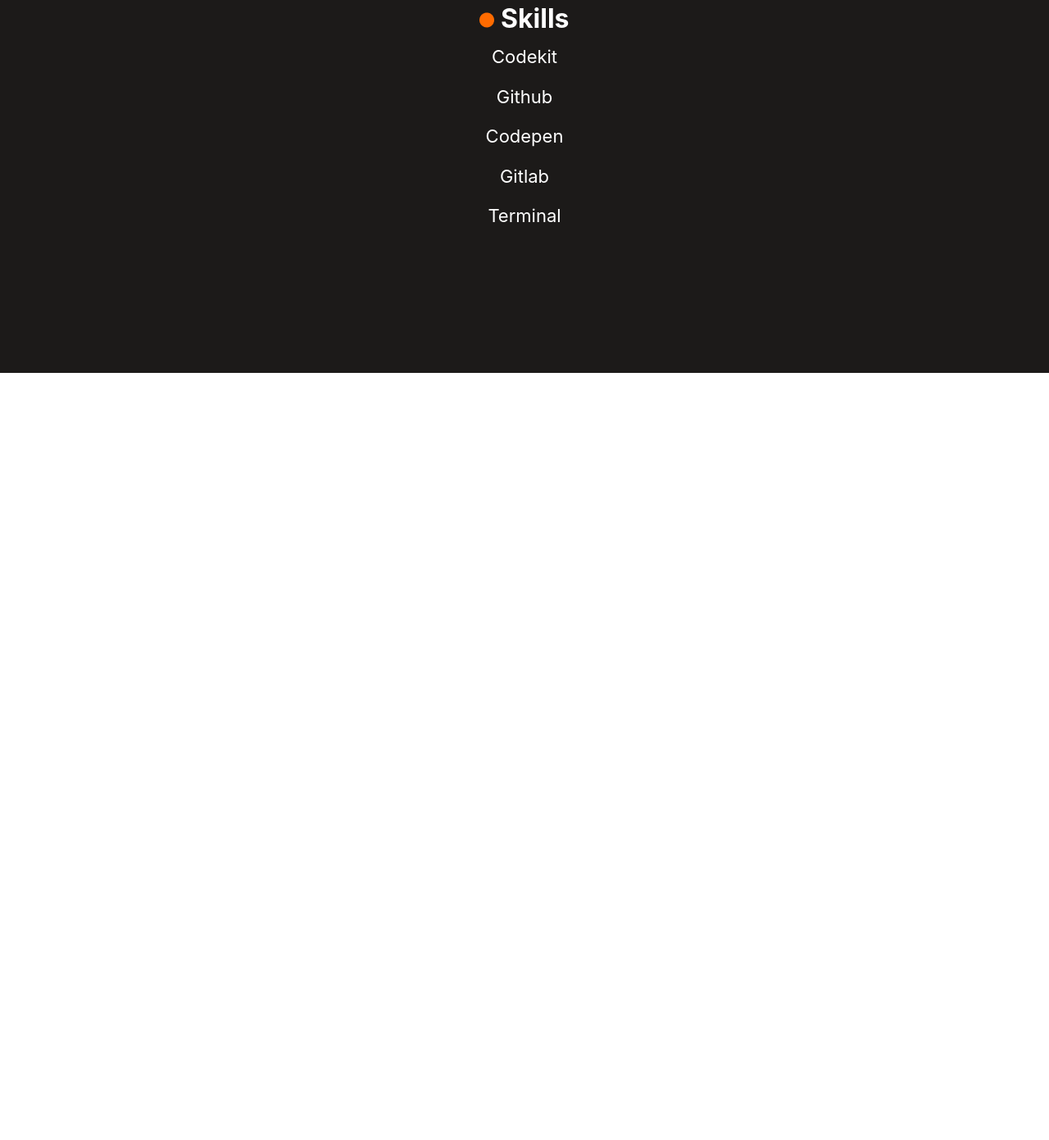
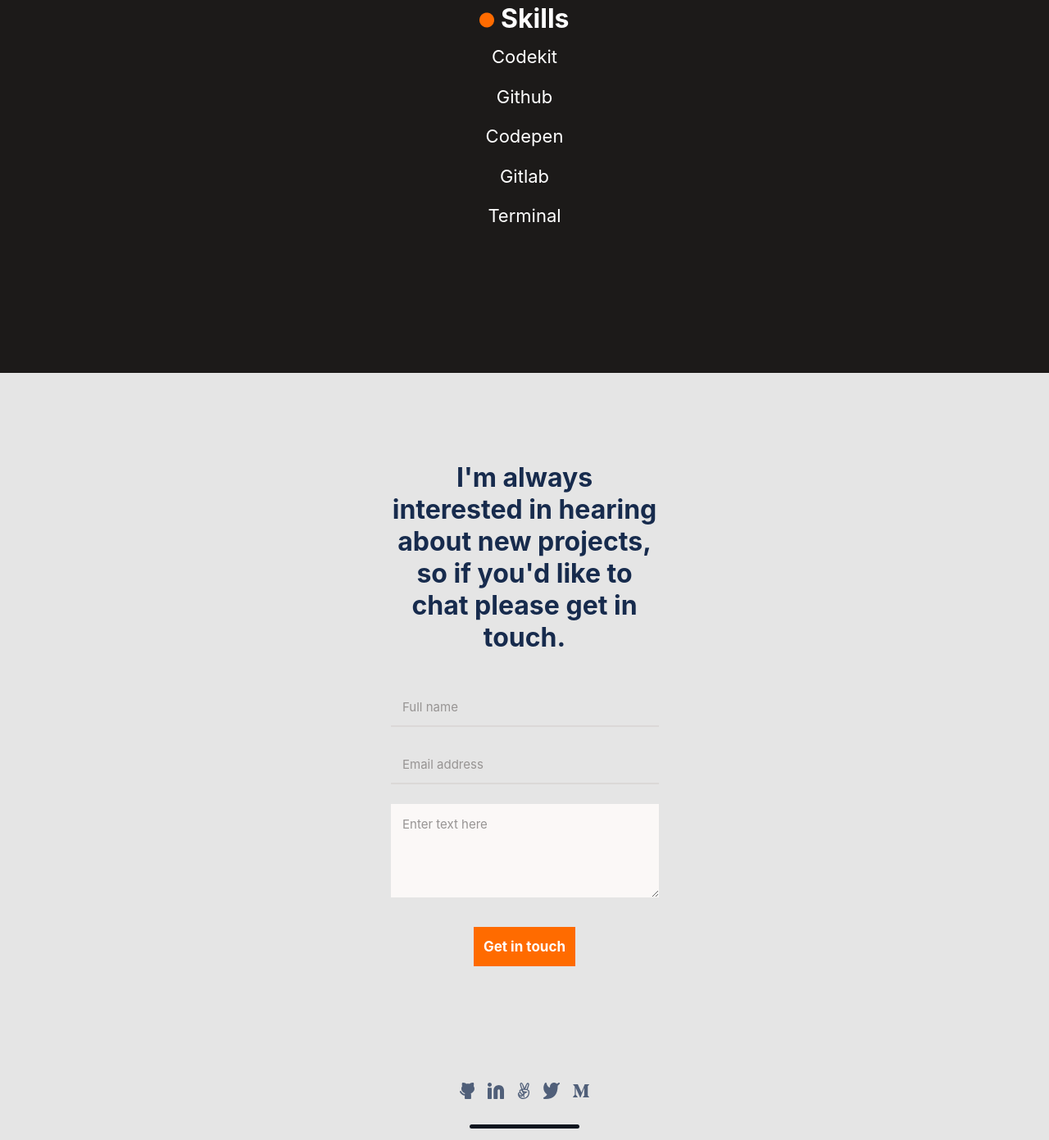
Before and after one commit to ambrose-kibet/portfolio, a plain HTML site: page index.html in a window 1280 px wide. Shown: the part 5564-6955 px from the top of the page at 82% size. Before the commit the page ends 6019 px from the top, so only its background shows below. Drawn offline with Linux system fonts and the light colour scheme; files whose address does not match are found by name.

Commit message:
add contact me section

```diff
--- a/index.css
+++ b/index.css
@@ -296,3 +296,83 @@
 ul {
   list-style-type: none;
 }
+
+.contact-section {
+  min-height: 856px;
+  position: relative;
+}
+
+.contact-info {
+  font-family: "Inter", sans-serif;
+  font-style: normal;
+  font-weight: 700;
+  font-size: 32px;
+  text-align: center;
+  color: #172b4d;
+  margin-bottom: 32px;
+}
+
+.contact-form {
+  width: 100%;
+  margin-top: 32px;
+  display: grid;
+  grid-template-columns: 1fr;
+  justify-content: center;
+}
+
+.form-input {
+  padding: 14.5px;
+  border: none;
+  border-bottom: 2pt solid #dbd8d7;
+  width: 100%;
+  background: transparent;
+  margin: 12px auto;
+}
+
+.form-input::placeholder {
+  font-family: "Inter", sans-serif;
+  font-style: normal;
+  font-weight: 400;
+  font-size: 15px;
+  color: #979493;
+}
+
+.textarea {
+  min-height: 114px;
+  background: #fbf8f7;
+  border: none;
+}
+
+.textarea ::placeholder {
+  color: #242323;
+}
+
+.btn-center {
+  margin: 24px auto;
+}
+
+footer {
+  min-height: 80px;
+  background: #e5e5e5;
+  display: flex;
+  align-items: center;
+  justify-content: center;
+}
+
+.footer-variant {
+  display: flex;
+  justify-content: center;
+  align-items: center;
+}
+
+.footer-variant li {
+  padding: auto 10.5px;
+}
+
+.underline {
+  margin: 23px auto 8px auto;
+  height: 5px;
+  width: 134px;
+  background: #0d151e;
+  border-radius: 10px;
+}
--- a/index.html
+++ b/index.html
@@ -252,6 +252,78 @@
           </article>
         </div>
       </section>
+      <section class="section-container contact-section">
+        <div class="container">
+          <h2 class="contact-info">
+            I'm always interested in hearing about new projects, so if you'd
+            like to chat please get in touch.
+          </h2>
+          <form action="" method="post" class="contact-form">
+            <label for="name"></label>
+            <input
+              type="text"
+              name="name"
+              id="name"
+              class="form-input"
+              required
+              placeholder="Full name"
+              max="30"
+            />
+            <label for="email"></label>
+            <input
+              type="text"
+              name="email"
+              id="email"
+              class="form-input"
+              required
+              placeholder="Email address"
+            />
+            <label for="message"></label>
+            <textarea
+              type="text"
+              name="message"
+              id="message"
+              class="form-input textarea"
+              required
+              max="500"
+              placeholder="Enter text here"
+            ></textarea>
+            <button type="submit" class="btn btn-center">Get in touch</button>
+          </form>
+        </div>
+      </section>
     </main>
+    <footer>
+      <div class="container">
+        <ul class="links-container footer-variant">
+          <li>
+            <a href="http://https://github.com/ambrose-kibet" target="_blank"
+              ><img src="./assets/gitvariant.svg"
+            /></a>
+          </li>
+          <li>
+            <a href="http://https://github.com/ambrose-kibet" target="_blank"
+              ><img src="./assets/linkedinvariant.svg"
+            /></a>
+          </li>
+          <li>
+            <a href="http://https://github.com/ambrose-kibet" target="_blank"
+              ><img src="./assets/angellistvariant.svg"
+            /></a>
+          </li>
+          <li>
+            <a href="http://https://github.com/ambrose-kibet" target="_blank"
+              ><img src="./assets/twitervariant.svg"
+            /></a>
+          </li>
+          <li>
+            <a href="http://https://github.com/ambrose-kibet" target="_blank"
+              ><img src="./assets/mediumvariant.svg"
+            /></a>
+          </li>
+        </ul>
+        <div class="underline"></div>
+      </div>
+    </footer>
   </body>
 </html>
```
Also changed, not shown: assets/angellistvariant.svg (added), assets/gitvariant.svg (added), assets/linkedinvariant.svg (added), assets/mediumvariant.svg (added), assets/twitervariant.svg (added).
